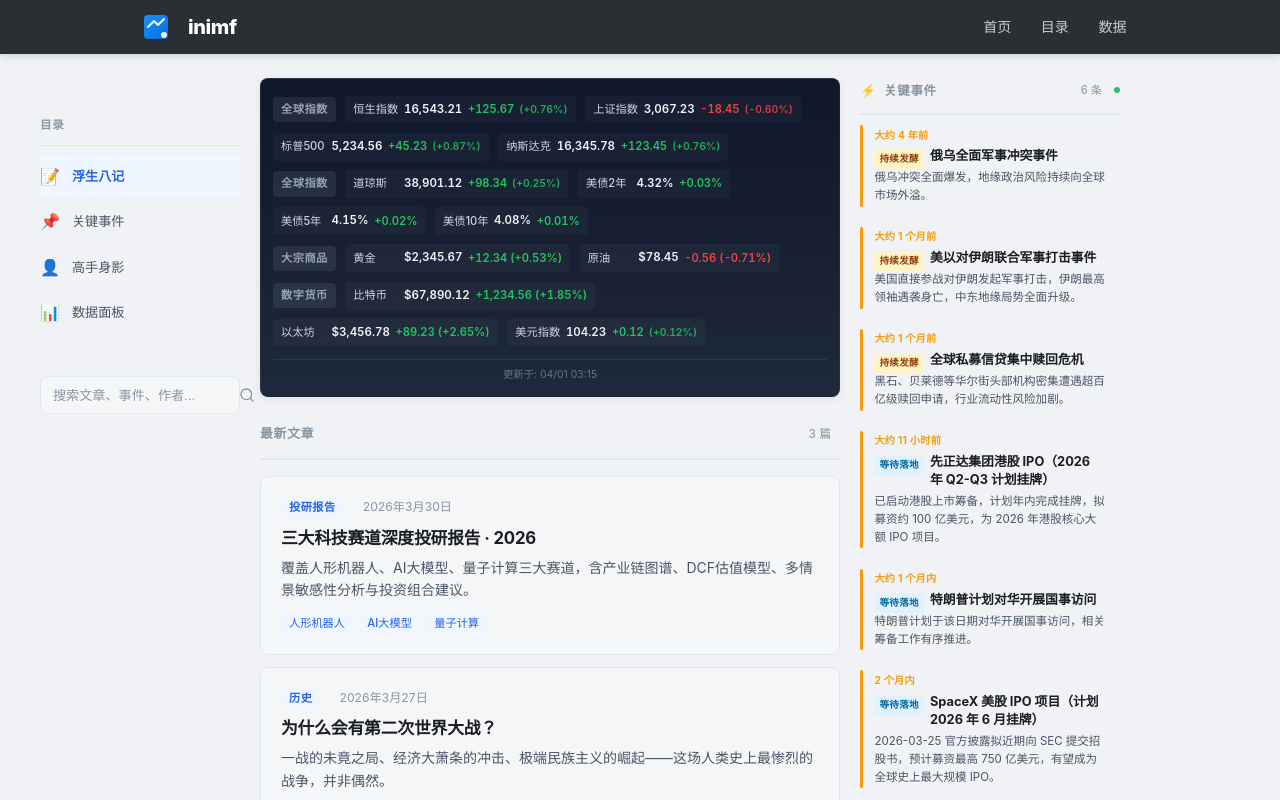
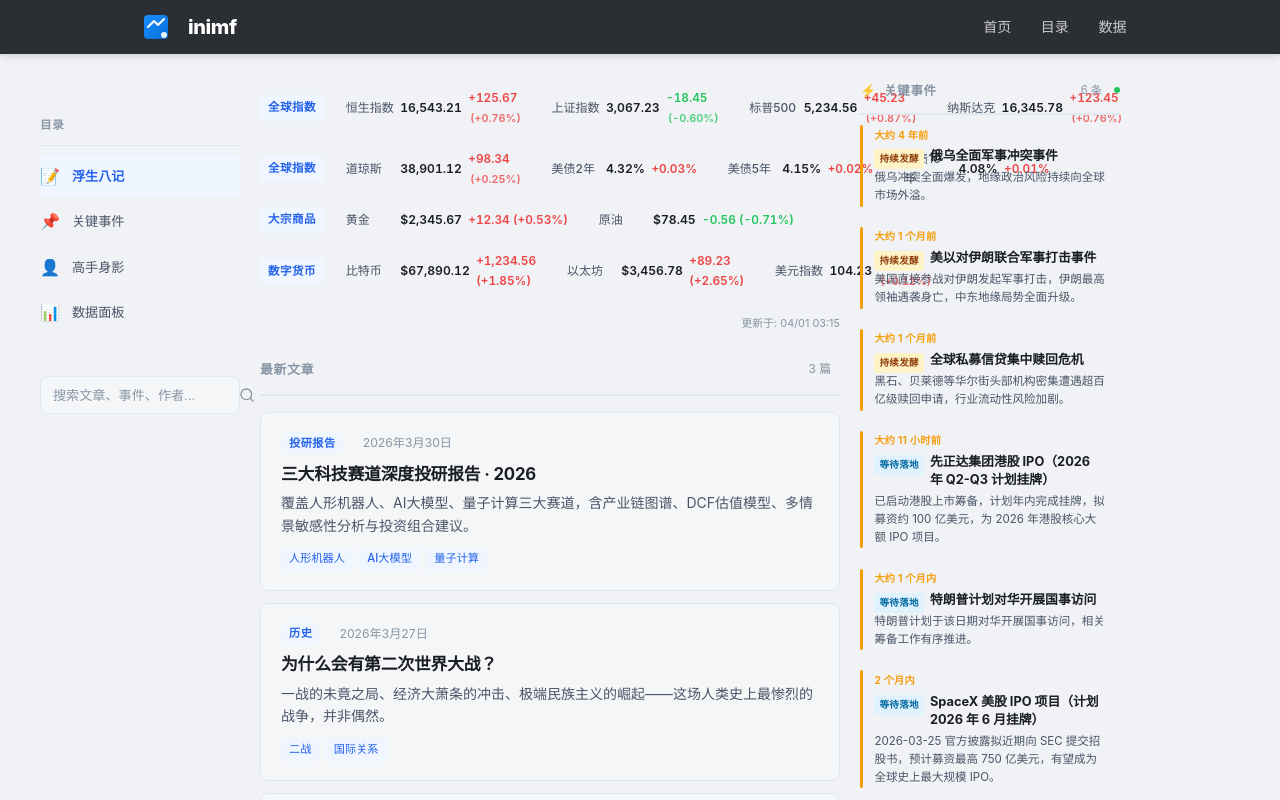
Before and after one commit to web1286/inimf-blog, a Next.js app: page / in a window 1280 px wide. Shown: the top 800 px of the page. Built offline with nearby package versions, Linux system fonts and the light colour scheme.

Commit message:
fix: ticker light theme for better immersion

```diff
--- a/styles/globals.css
+++ b/styles/globals.css
@@ -2295,30 +2295,32 @@ a {
 
 /* ==================== LongPort 风格重构 ==================== */
 
-/* ==================== 市场数据 ticker（紧凑版，四行） ==================== */
+/* ==================== 市场数据 ticker（浅色沉浸式风格） ==================== */
 .market-ticker-compact {
-  background: linear-gradient(180deg, #0f172a 0%, #1e293b 100%);
-  border-radius: 8px;
-  padding: 0.75rem;
+  background: transparent;
+  border-radius: 0;
+  padding: 0;
   margin-bottom: 1.5rem;
-  box-shadow: 0 2px 8px rgba(0, 0, 0, 0.08);
-  border: 1px solid rgba(255, 255, 255, 0.05);
 }
 
 .ticker-row {
   display: flex;
   align-items: center;
-  gap: 0.6rem;
-  padding: 0.3rem 0;
-  flex-wrap: wrap;
+  gap: 0.8rem;
+  padding: 0.35rem 0;
+  border-bottom: 1px solid var(--color-border-light);
+}
+
+.ticker-row:last-child {
+  border-bottom: none;
 }
 
 .ticker-label {
-  font-size: 0.7rem;
-  font-weight: 700;
-  color: #94a3b8;
+  font-size: 0.72rem;
+  font-weight: 600;
+  color: var(--color-accent);
   padding: 0.2rem 0.5rem;
-  background: rgba(255, 255, 255, 0.08);
+  background: var(--color-accent-light);
   border-radius: 4px;
   text-transform: uppercase;
   letter-spacing: 0.5px;
@@ -2328,64 +2330,66 @@ a {
 .ticker-item {
   display: flex;
   align-items: center;
-  gap: 0.35rem;
-  padding: 0.25rem 0.5rem;
-  background: rgba(255, 255, 255, 0.03);
+  gap: 0.4rem;
+  padding: 0.2rem 0.5rem;
   border-radius: 4px;
-  transition: background 0.15s;
+  transition: all 0.12s;
+  background: transparent;
+  border: 1px solid transparent;
 }
 
 .ticker-item:hover {
-  background: rgba(255, 255, 255, 0.08);
+  background: var(--color-surface-gray);
+  border-color: var(--color-border);
 }
 
 .ticker-name {
-  font-size: 0.7rem;
-  color: #cbd5e1;
+  font-size: 0.75rem;
+  color: var(--color-text-secondary);
   font-weight: 500;
-  min-width: 45px;
+  min-width: 48px;
 }
 
 .ticker-value,
 .ticker-price,
 .ticker-yield {
-  font-size: 0.72rem;
+  font-size: 0.76rem;
   font-weight: 600;
-  color: #f1f5f9;
+  color: var(--color-text);
   font-variant-numeric: tabular-nums;
 }
 
 .ticker-change {
-  font-size: 0.7rem;
+  font-size: 0.74rem;
   font-weight: 600;
   font-variant-numeric: tabular-nums;
 }
 
 .ticker-change-up {
+  color: #ef4444;
+}
+
+.ticker-change-down {
   color: #22c55e;
 }
 
-.ticker-change-down {
-  color: #ef4444;
-}
-
 .ticker-change-flat {
-  color: #94a3b8;
+  color: var(--color-text-muted);
 }
 
 .ticker-change-percent {
-  font-size: 0.65rem;
-  opacity: 0.85;
+  font-size: 0.68rem;
+  opacity: 0.8;
   margin-left: 2px;
 }
 
 .ticker-updated {
-  text-align: center;
-  font-size: 0.65rem;
-  color: #64748b;
-  margin-top: 0.5rem;
-  padding-top: 0.4rem;
-  border-top: 1px solid rgba(255, 255, 255, 0.08);
+  text-align: right;
+  font-size: 0.68rem;
+  color: var(--color-text-muted);
+  margin-top: 0.4rem;
+  padding-top: 0.3rem;
+  border-top: 1px solid var(--color-border-light);
 }
 
 /* ==================== Logo ==================== */
```
